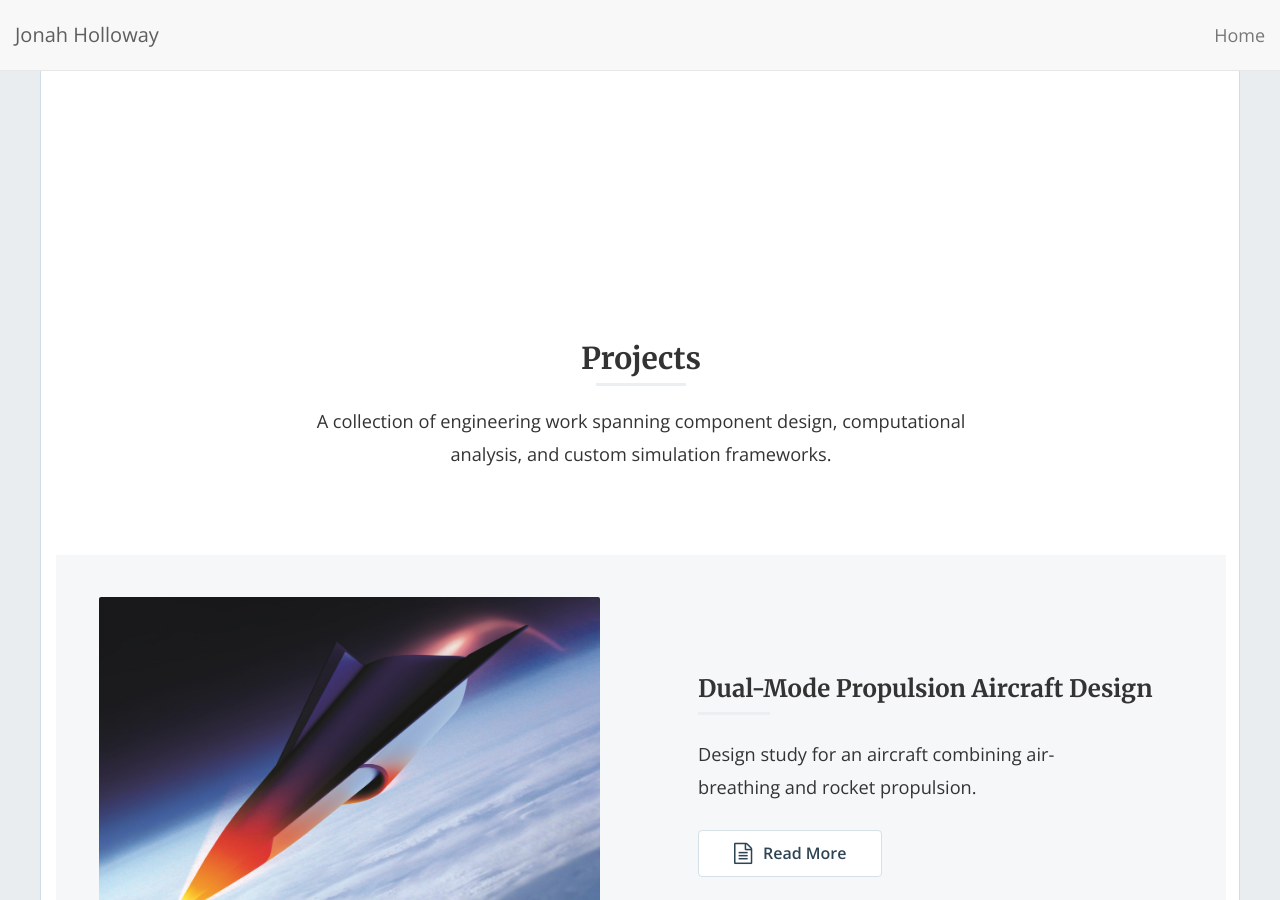
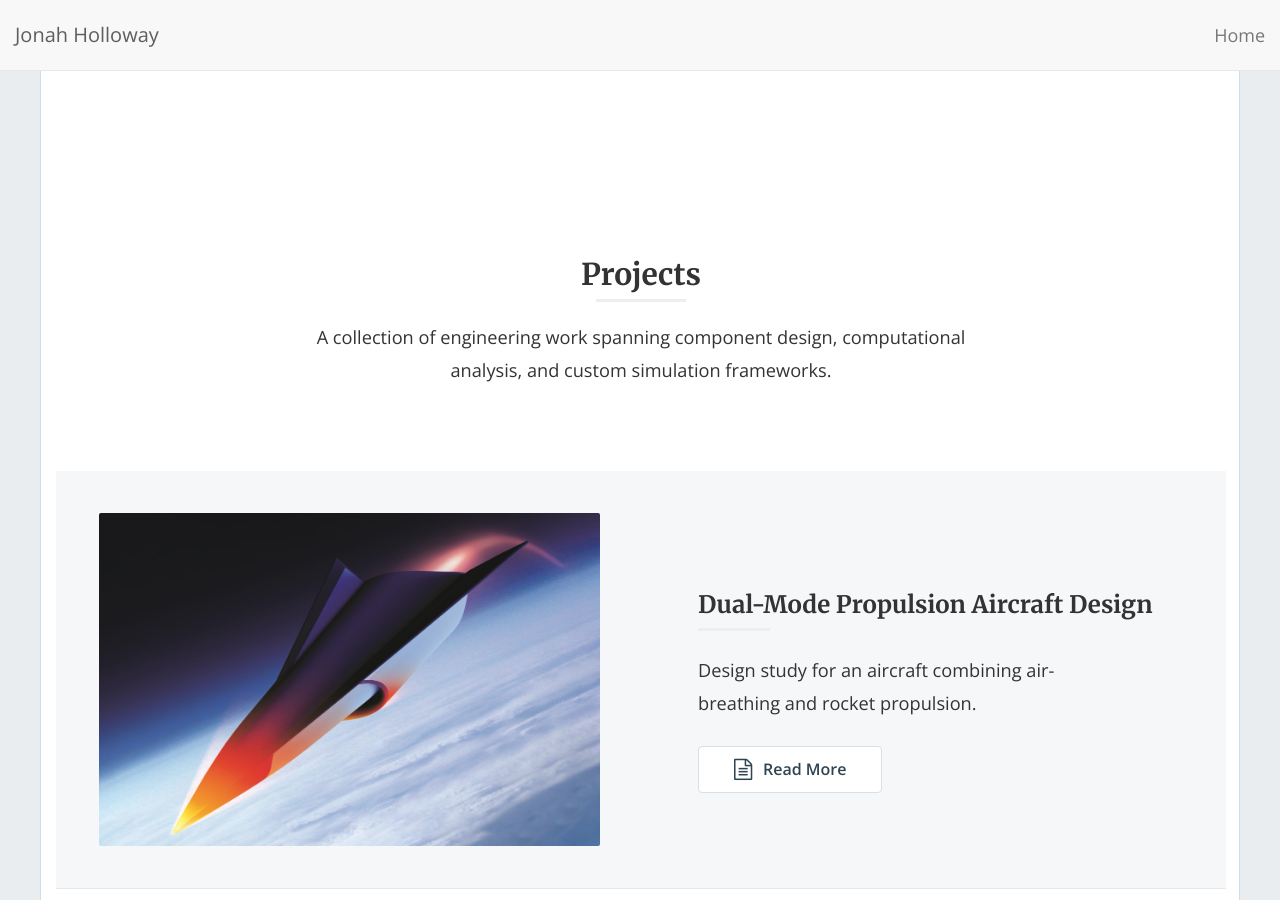
Before and after one commit to jonahholloway/jonahholloway.github.io, a Jekyll site: the page built from index.html, in a window 1280 px wide and 900 px high, scrolled down 670 px. Built offline with Jekyll 4.4.1, drawn with Linux system fonts in a browser that asks for light colours; nearby versions of some CDN libraries; the list of posts is cut into pages by our own code.

Commit message:
Update style.scss

```diff
--- a/css/style.scss
+++ b/css/style.scss
@@ -230,7 +230,7 @@ button.btn, input.btn {
 	3.0 Posts
 --------------------------------------------------------------*/
 #portfolio .container {
-  margin-top: 8em;
+  margin-top: 2em;
   @include bp-xsmall {
     margin-top: 2em;
   }
```
